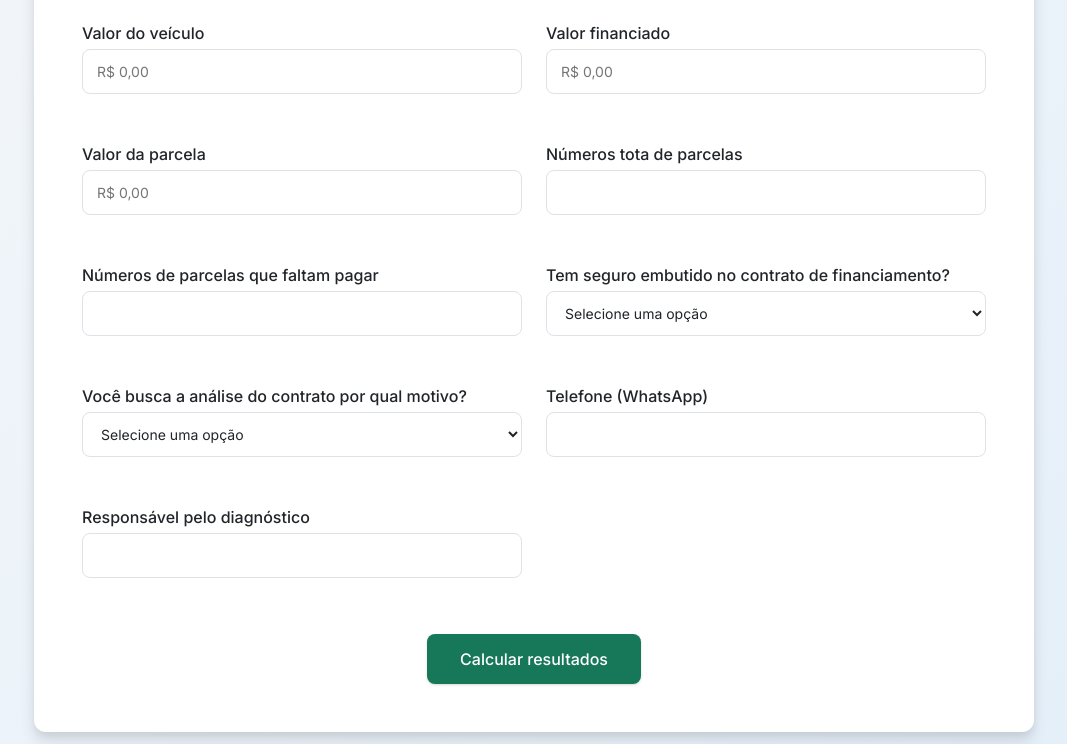
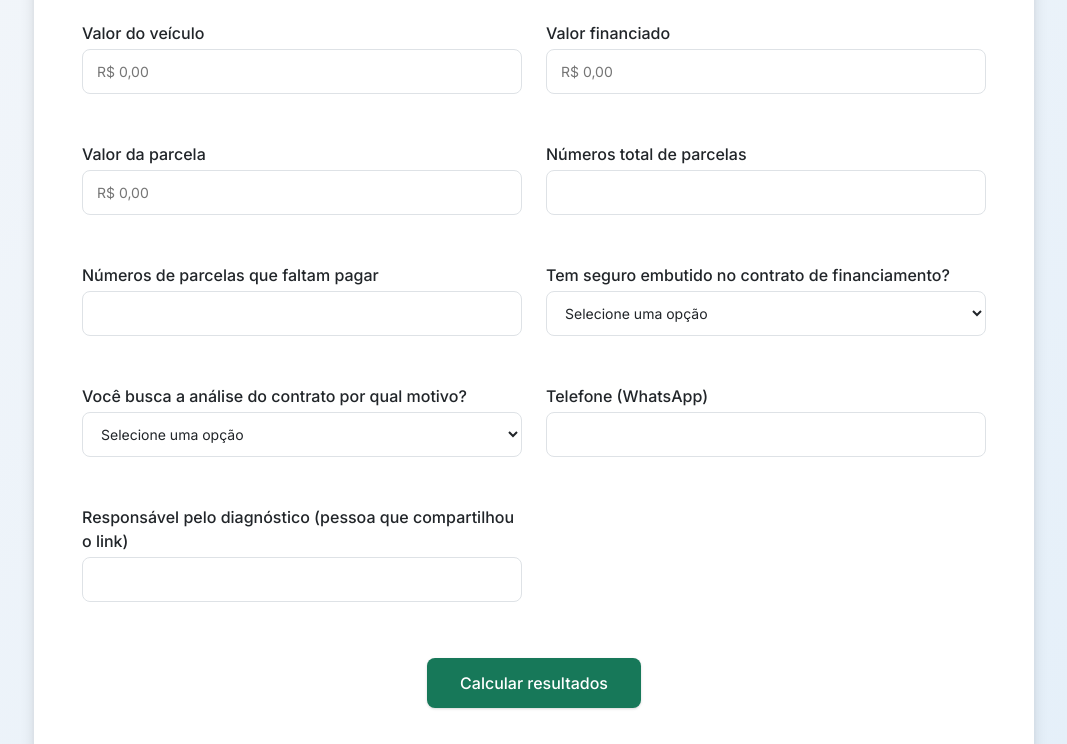
Before and after one commit to MarvynMark/gerador-pre-diagnotico-empresarial, a website built with Vite: page pages/form-veiculo.html in a window 1280 px wide. Shown: the part 525-1269 px from the top of the page, without its empty margins (106-1173 px from the left). Built offline with nearby package versions, Linux system fonts and the light colour scheme.

Commit message:
Ajustes nos formulários

```diff
--- a/pages/form-veiculo.html
+++ b/pages/form-veiculo.html
@@ -77,7 +77,7 @@
           </div>
 
           <div class="form-group">
-            <label for="numeroTotalParcelas">Números tota de parcelas</label>
+            <label for="numeroTotalParcelas">Números total de parcelas</label>
             <input type="number" id="numeroTotalParcelas" name="numeroTotalParcelas" required>
             <span class="error-message" id="numeroTotalParcelas-error"></span>
           </div>
@@ -136,7 +136,7 @@
           </div>
 
           <div class="form-group">
-            <label for="responsavel">Responsável pelo diagnóstico</label>
+            <label for="responsavel">Responsável pelo diagnóstico (pessoa que compartilhou o link)</label>
             <input type="text" id="responsavel" name="responsavel" required>
             <span class="error-message" id="responsavel-error"></span>
           </div>
```
Also changed, not shown: index.html (+0 -1 lines), pages/form-medico.html (+1 -1 lines), pages/form-superendividamento.html (+1 -1 lines), pages/form-vendas-no-cartao.html (+1 -1 lines).
